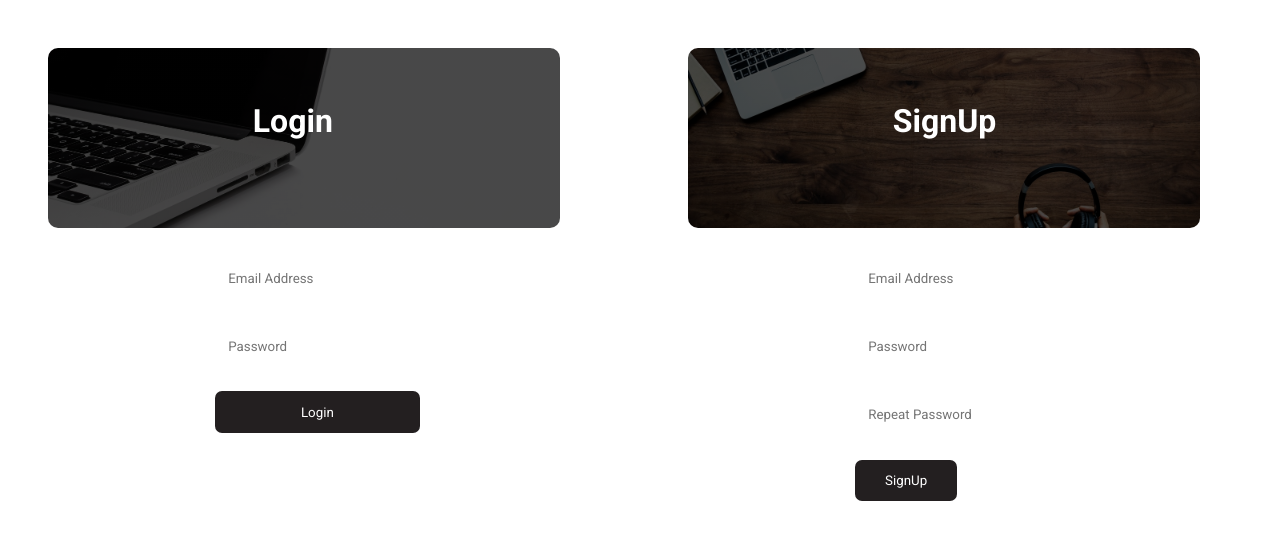
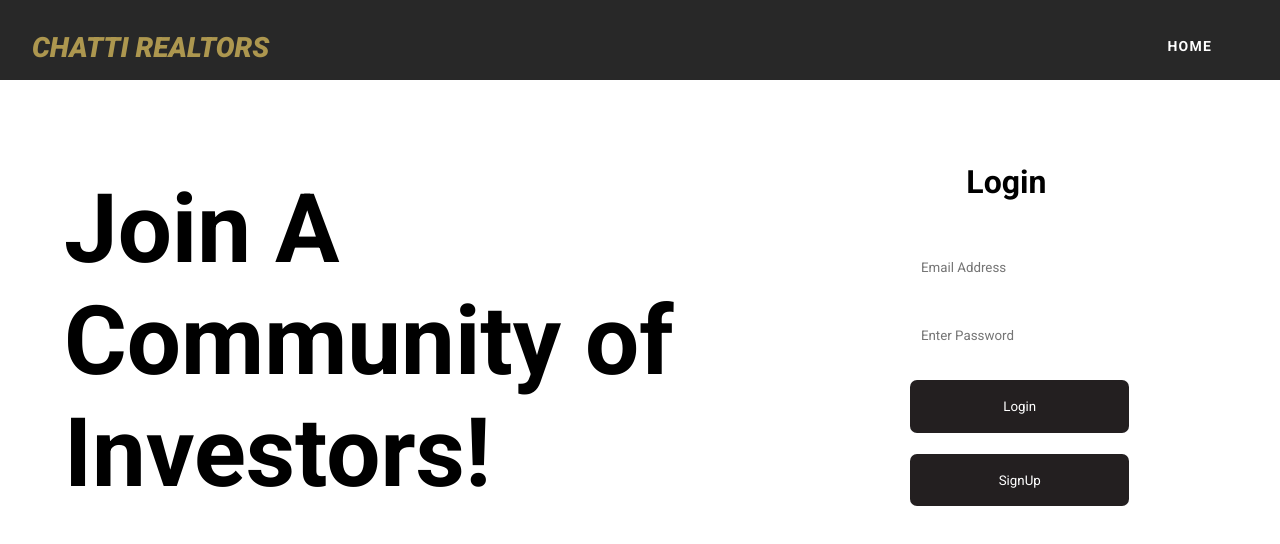
Before and after one commit to chsvk/ChattiRealtors, a Vue app: page /login in a window 1280 px wide. Shown: the top 544 px of the page. Built offline with nearby package versions, Linux system fonts and the light colour scheme; no server answers; what vue-agile, vue-particles, vue2-toast, vuefire would draw is missing.

Commit message:
Fixed Login/SignUp. Added Contact Page

```diff
--- a/src/components/Contact.vue
+++ b/src/components/Contact.vue
@@ -21,9 +21,16 @@
                         </ul>
                   </div>
             </nav>
-            <div class="contac">
-              <h4>Call us At:</h4>
-              <p>+91 9849008487</p>
+            <div class="contact">
+              <div class="card">
+                <div class="info">
+                  <h2>We are always available.</h2>
+                  <h4>Give Us a call at:- </h4>
+                  <p>+91 9849008487</p>
+                  <p>+91 9246558487</p>
+                </div>
+                <img src="../assets/images/AlwaysAvailable.jpg" alt="">
+              </div>
             </div>
     </div>
 </template>
@@ -113,25 +120,48 @@ nav ul li:last-child {
       // margin-left: 48px;
 }
 
-.contac{
-  position: absolute;
-  left: 30%;
-  transform: translateX(-50%);
-  top: 50%;
-  transform: translateY(-50%);
-  box-shadow: 0 4px 8px 0 rgba(0,0,0,0.6);
+.contact{
+  width: 100vw;
+  height: 100vh;
+  background: url("../assets/images/contactUs.jpeg") no-repeat;
+  background:linear-gradient(rgba(0,0,0,0.2), rgba(0,0,0,0.2)), url('../assets/images/contactUs.jpeg') no-repeat;
+  background-size: cover;
+  overflow: hidden;
+
+  .card{
+    background: white;
+    display: flex;
+    flex-direction: row;
+    width: 650px;
+    height: 300px;
+    position: absolute;
+    left: 25%;
+    top: 33%;
+    box-shadow: 0 4px 8px 0 rgba(0,0,0,0.2);
     transition: 0.3s;
-    border-radius: 15px;
-    padding: 2em;
-    width: 300px;
-    height: 300px;
 
-    h4{
-      margin: 3em;
+    .info{
+      width: 70%;
+      h2{
+        padding: 1em;
+      }
+      h4{
+        padding: 1em;
+        margin-left: 2em;
+      }
+      p{
+        padding: 1em;
+        margin-left: 2em;
+      }
     }
 
-    p{
-      margin: 2em;
+    img{
+      height: 300px;
+      width: 40%;
+      background-position: center;
+      background-size:  cover;
+
     }
+  }
 }
 </style>
--- a/src/components/Login.vue
+++ b/src/components/Login.vue
@@ -1,7 +1,46 @@
 <template>
 <div class="setup">
+     <nav>
+                  <input type="checkbox" id="nav" class="hidden">
+                  <label for="nav" class="nav-btn">
+                        <i></i>
+                        <i></i>
+                        <i></i>
+                  </label>
+                  <div class="logo">
+                        <a>Chatti Realtors</a>
+                  </div>
+                  <div class="nav-wrapper">
+                        <ul>
+                              <li><a href="/">Home</a></li>
+                        </ul>
+                  </div>
+            </nav>
     <div class="login">
-        <div class="titleImage">
+        <div class="info">
+            <h1>Join A Community of Investors!</h1>
+        </div>
+        <div class="forms">
+            <div v-if="formOne" class="formm">
+            <h3>Login</h3>
+            <input v-model="username" type="text" placeholder="Email Address">
+            <input v-model="password" type="password" placeholder="Enter Password">
+            <button v-on:click="login">Login</button>
+            <button v-on:click="toggleForm">SignUp</button>
+            </div>
+            <div v-else class="formm">
+            <h3>SignUp</h3>
+            <input v-model="susername" type="text" placeholder="Email Address">
+            <input v-model="spassword" type="password" placeholder="Enter Password">
+            <input v-model="rpassword" type="password" placeholder="Re-Enter Password">
+            <button v-on:click="register">SignUp</button>
+            <button v-on:click="toggleForm">Login</button>
+            </div>
+            <p>{{error}}</p>
+        </div>
+        </div>
+
+        <!-- <div class="titleImage">
             <h1>Login</h1>
         </div>
         <div class="formm">
@@ -23,6 +62,7 @@
             <button @click="register">SignUp</button>
             </div>
         </div>
+    </div> -->
     </div>
     </div>
 </template>
@@ -45,6 +85,7 @@ export default {
             spassword: '',
             signup: false,
             error: '',
+            formOne: true
         }
     },
     methods: {
@@ -101,56 +142,151 @@ export default {
 
         }
     },
+    toggleForm: function(){
+        this.formOne = !this.formOne;
+    },
+    logout: function(){
+      firebase.auth().signOut().then(function() {
+        console.log('Signed Out');
+      }, function(error) {
+        console.error('Sign Out Error', error);
+      });
+    },
+        sendToLogin: function(){
+        router.push('/login');
+    },
+    contact: function(){
+        router.push('/contact');
+    },
+    productsNav: function(){
+        router.push('/products');
+    },
+    dashboardNav: function(){
+        router.push('/dashboard');
+    }
+    },
     toast: function(){
         this.$toast('hello');
-    }
     }
     }
 </script>
 
 <style lang="scss" scoped>
 
+nav{
+        background: #282828;
+    }
+
+    nav ul li:first-child {
+      padding: 1em;
+      // margin-left: 48px;
+}
+ nav ul li:last-child {
+    //   margin-top: 1.5em;
+      // margin-left: 48px;
+}
+
 .setup{
     display: grid;
     grid-template-columns: 50% auto;
 }
 
+// .login{
+//     width: 80%;
+//     margin: 3em;
+
+//     .titleImage{
+//         background:linear-gradient(rgba(0,0,0,0.7), rgba(0,0,0,0.7)), url('../assets/images/login.jpg');
+//         background-position: center;
+//         background-size: cover;
+//         height: 180px;
+//         width: 100%;
+//         border-radius: 10px;
+//     }
+//     .titleImage2{
+//         background:linear-gradient(rgba(0,0,0,0.7), rgba(0,0,0,0.7)), url('../assets/images/signup.jpg');
+//         background-position: center;
+//         background-size: cover;
+//         height: 180px;
+//         width: 100%;
+//         border-radius: 10px;
+//     }
+//     h1{
+//         // text-align: center;
+//         top: 0;
+//         position: relative;
+//         color: white;
+//         top:30%;
+//         left: 40%;
+//     }
+
+//     .formm{
+//         padding: 1em;
+//         width: 40%;
+//         margin: 0 auto;
+//         input{
+//             margin: 1em;
+//             padding: 1em;
+//             width: 100%;
+//             text-decoration: none;
+//             border-radius: 10px;
+//             border: none;
+//         }
+//         input:focus{
+//             outline: none;
+//         }
+//         button{
+//             margin: 0.8em;
+//             width: 100%;
+//             padding: 1em;
+//             margin-left: 1em;
+//             background: #231f20;
+//             color: white;
+//             border: none;
+//             border-radius: 7px;
+//         }
+//     }
+// }
+
+// .bts{
+//     width: 100%;
+//     display: grid;
+//     grid-template-columns: 50% auto;
+// }
+
 .login{
-    width: 80%;
-    margin: 3em;
+    margin-top: 15%;
+    width: 100vw;
+    height: 80vh;
+    overflow: hidden;
+    display: flex;
 
-    .titleImage{
-        background:linear-gradient(rgba(0,0,0,0.7), rgba(0,0,0,0.7)), url('../assets/images/login.jpg');
-        background-position: center;
-        background-size: cover;
-        height: 180px;
-        width: 100%;
-        border-radius: 10px;
-    }
-    .titleImage2{
-        background:linear-gradient(rgba(0,0,0,0.7), rgba(0,0,0,0.7)), url('../assets/images/signup.jpg');
-        background-position: center;
-        background-size: cover;
-        height: 180px;
-        width: 100%;
-        border-radius: 10px;
-    }
-    h1{
-        // text-align: center;
-        top: 0;
-        position: relative;
-        color: white;
-        top:30%;
-        left: 40%;
+    .info{
+        margin-top: 6%;
+        margin-left: 5%;
+        width: 55%;
+        font-size: 3em;
+        overflow-y: hidden;
     }
 
+    .forms{
+        overflow-y: hidden;
+        width: 45%;
+        margin-top: 4%;
         .formm{
             padding: 1em;
             width: 40%;
             margin: 0 auto;
+
+            h3{
+                text-align: center;
+                font-size: 2em;
+                margin-bottom: 1em;
+            }
+
             input{
                 margin: 1em;
-            padding: 1em;
+                padding: 1em 0.8em;
                 width: 100%;
                 text-decoration: none;
                 border-radius: 10px;
@@ -160,22 +296,19 @@ export default {
                 outline: none;
             }
             button{
+                margin-top: 1em;
                 margin: 0.8em;
                 width: 100%;
-            padding: 1em;
+                padding: 1.4em;
                 margin-left: 1em;
                 background: #231f20;
                 color: white;
                 border: none;
                 border-radius: 7px;
+                cursor: pointer;
+            }
         }
     }
 }
 
-.bts{
-    width: 100%;
-    display: grid;
-    grid-template-columns: 50% auto;
-}
-
 </style>
```
Also changed, not shown: src/assets/images/AlwaysAvailable.jpg (added), src/assets/images/contactUs.jpeg (added). Lines whose indentation alone changed are shown as unchanged.
